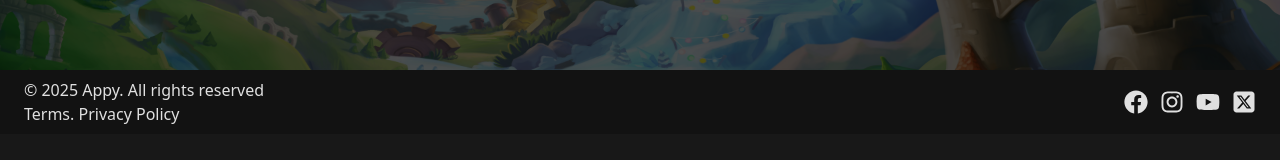
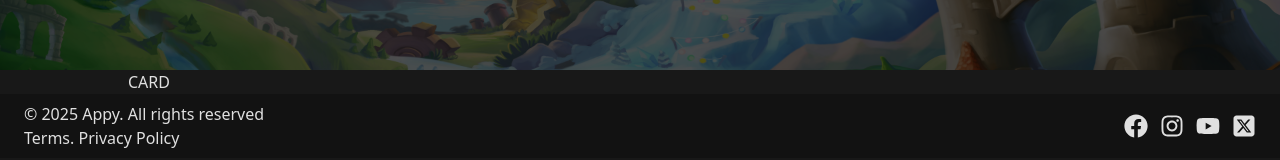
Before and after one commit to gianluca-milesi/peggle-wiki, a React (Vite) app in the folder frontend/: page / in a window 1280 px wide. Shown: the part 546-706 px from the top of the page. Built offline with nearby package versions, Linux system fonts and the light colour scheme.

Commit message:
ADD: Bootstrap layout rules and CardCharacter component

```diff
--- /dev/null
+++ b/frontend/src/components/CardCharacter.jsx
@@ -0,0 +1,9 @@
+function CardCharacter() {
+    return (
+        <div className="card">
+            CARD
+        </div>
+    )
+}
+
+export default CardCharacter
--- a/frontend/src/index.css
+++ b/frontend/src/index.css
@@ -32,3 +32,40 @@
 .color-tertiary {
     color: var(--tertiary-color);
 }
+
+
+/* LAYOUT */
+.container {
+    width: 100%;
+    max-width: 1024px;
+    margin: 0 auto;
+    padding: 0 15px;
+}
+
+.row {
+    display: flex;
+    flex-wrap: wrap;
+    margin: 0 -15px;
+}
+
+.col {
+    flex: 1 1 0%;
+    padding: 0 15px;
+}
+
+.col-4 {
+    flex: 0 0 33.33%;
+}
+
+.col-6 {
+    flex: 0 0 50%;
+}
+
+.col-12 {
+    flex: 0 0 100%;
+}
+
+.row>.col {
+    padding-left: 15px;
+    padding-right: 15px;
+}
--- a/frontend/src/pages/HomePage.jsx
+++ b/frontend/src/pages/HomePage.jsx
@@ -1,8 +1,25 @@
+//Components
 import HeroHome from "../components/HeroHome/HeroHome"
+import CardCharacter from "../components/CardCharacter"
+
 
 function HomePage() {
     return (
-        <HeroHome />
+        <>
+            <section>
+                <HeroHome />
+            </section>
+
+            <section>
+                <div className="container">
+                    <div className="row">
+                        <div className="col-12">
+                            <CardCharacter />
+                        </div>
+                    </div>
+                </div>
+            </section>
+        </>
     )
 }
 
```
